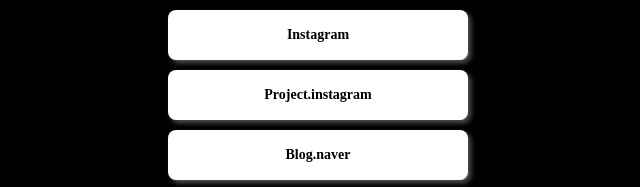
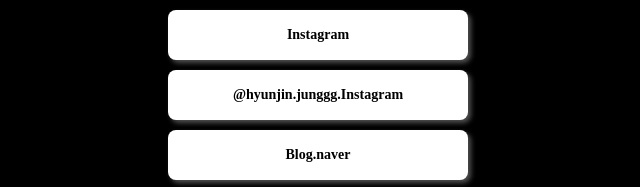
Before and after one commit to everythingisoooook/Mypage, a plain HTML site: page index.html in a window 1280 px wide. Shown: the part 253-440 px from the top of the page, 322-962 px from the left. Drawn offline with Linux system fonts and the light colour scheme.

Commit message:
Update index.html

```diff
--- a/index.html
+++ b/index.html
@@ -85,7 +85,7 @@
             <h1 class="main">Hyunjin.Jung</h1>
             <p class="sub">1996.05.22</p>
             <a target="_blank" href="https://www.instagram.com//">Instagram</a>
-            <a target="_blank" href="https://www.instagram.com//">Project.instagram</a>
+            <a target="_blank" href="https://www.instagram.com//">@hyunjin.junggg.Instagram</a>
             <a target="_blank" href="https://blog.naver.com/hjjunggg/">Blog.naver</a>
             <a target="_blank" href="https://www.facebook.com/profile.php?id=100012859774931/">Facebook</a>
         </div>
```
